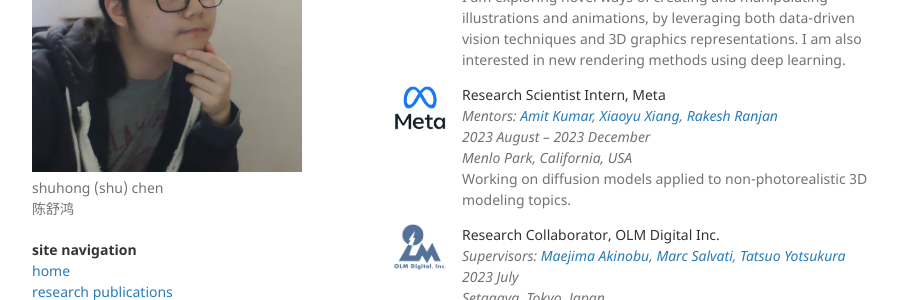
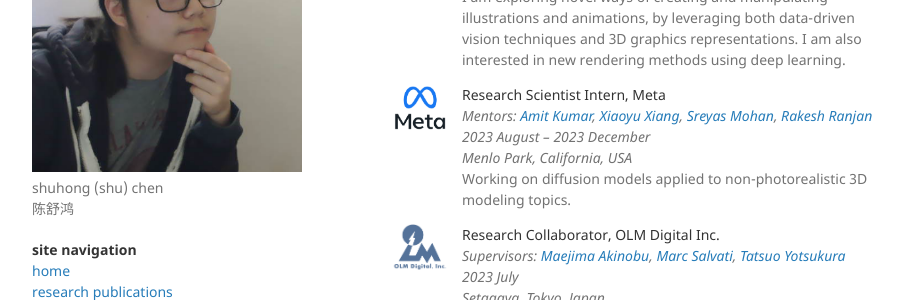
Before and after one commit to ShuhongChen/shuhongchen.github.io, a Jekyll site: the page built from experience.md, in a window 1280 px wide and 900 px high. Shown: the part 207-507 px from the top of the window, without its empty margins (178-1095 px from the left). Built offline with Jekyll 4.4.1, drawn with Linux system fonts in a browser that asks for light colours.

Commit message:
add sreyas

```diff
--- a/experience.md
+++ b/experience.md
@@ -47,6 +47,7 @@ title: experience
             Mentors:
             <a href='https://sites.google.com/view/amitumd/home'>Amit Kumar</a>,
             <a href='https://engineering.purdue.edu/people/xiaoyu.xiang.1'>Xiaoyu Xiang</a>,
+            <a href='https://sreyas-mohan.github.io'>Sreyas Mohan</a>,
             <a href='https://www.linkedin.com/in/rakesh-r-3848538/'>Rakesh Ranjan</a>
             <br>
             2023 August – 2023 December
```
